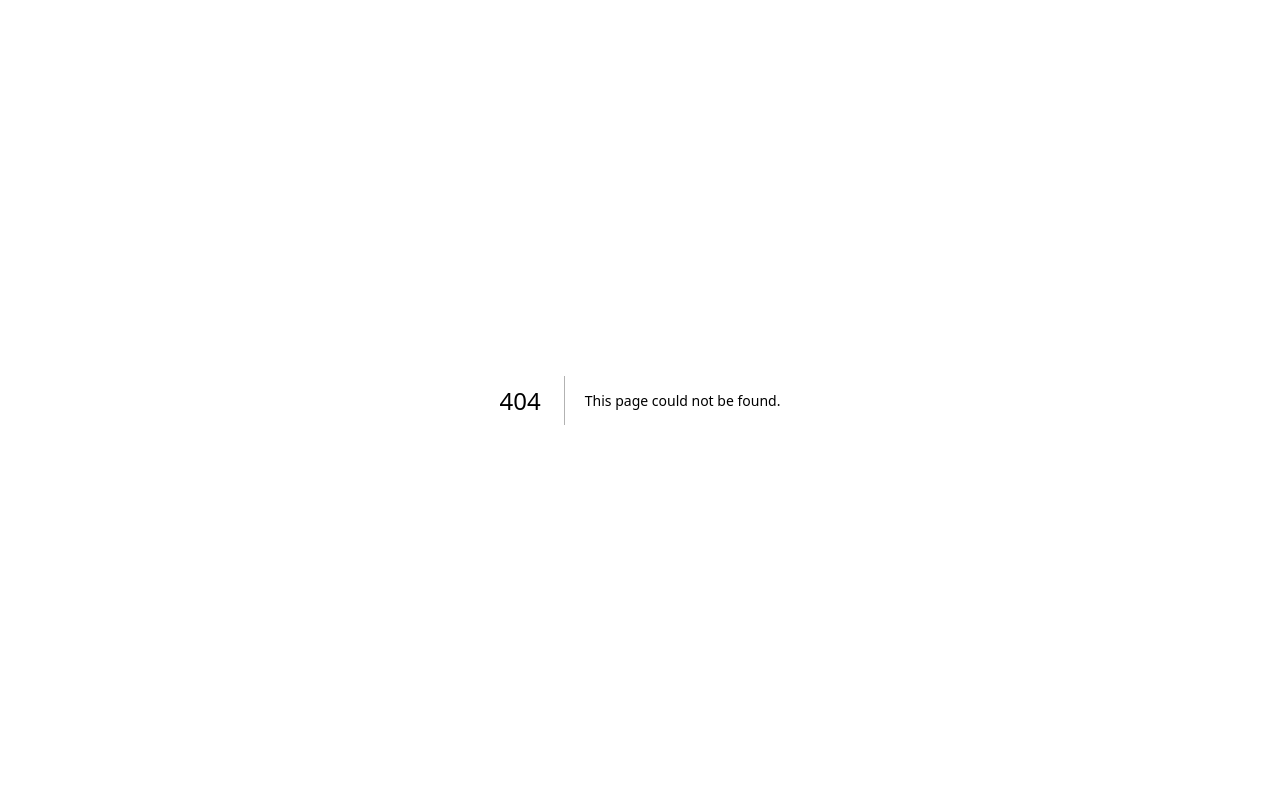
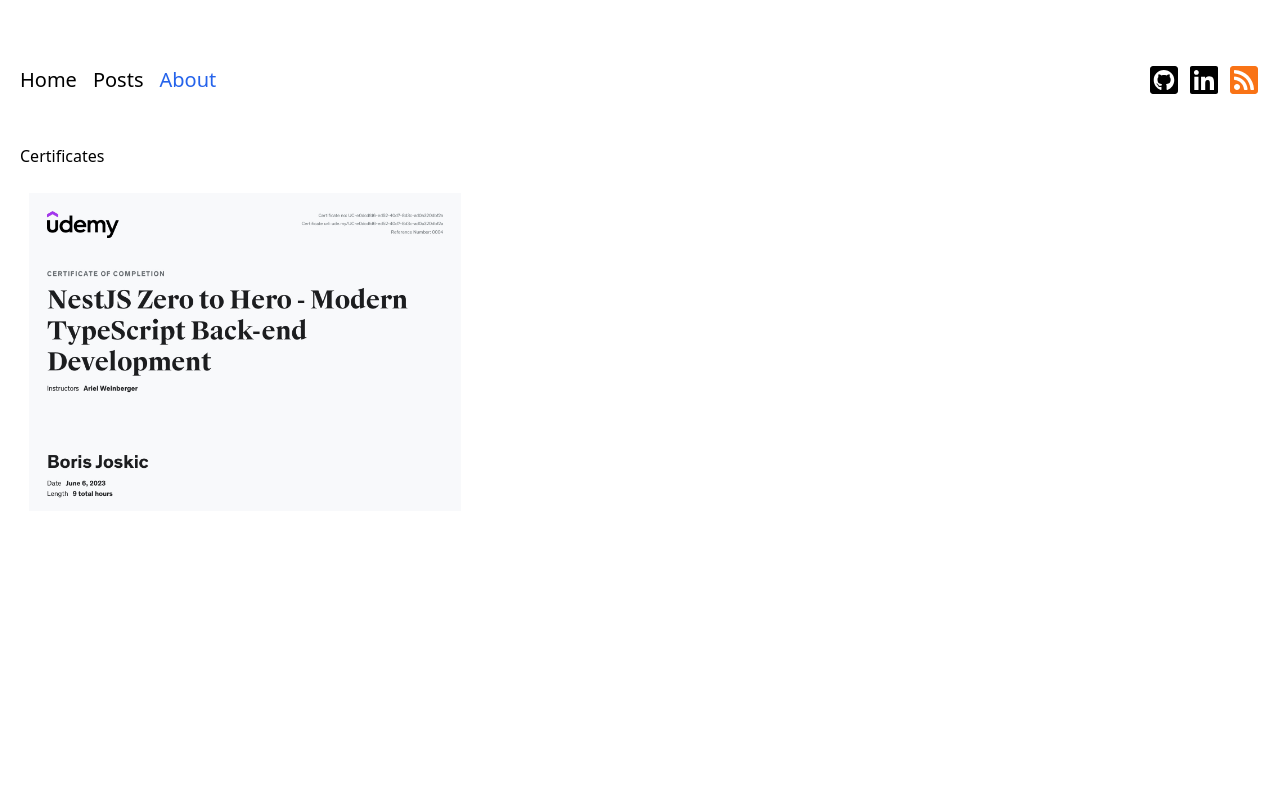
Before and after one commit to BrsJsk/brsjsk.github.io, a Next.js app: page /about in a window 1280 px wide. Before the commit this address had no page. Shown: the top 800 px of the page. Built offline with nearby package versions, Linux system fonts and the light colour scheme.

Commit message:
Rename to about

```diff
--- a/components/header.tsx
+++ b/components/header.tsx
@@ -15,8 +15,8 @@
     active: false,
   },
   {
-    title: "Certificates",
-    url: "/certificates",
+    title: "About",
+    url: "/about",
     active: false,
   },
 ];
```
Also changed, not shown: pages/about.tsx (renamed from pages/certificates.tsx).
